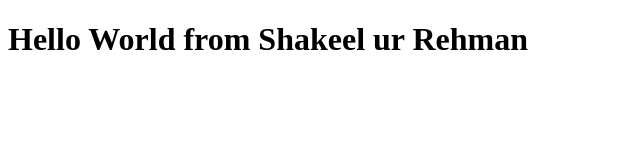
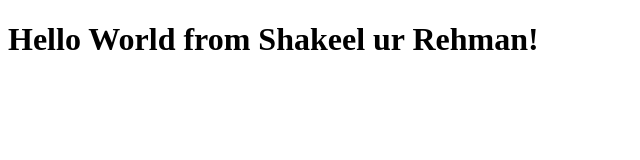
Before and after one commit to 70shakeel/bootcamp2020_shakeelUrRehman, a plain HTML site: page index.html in a window 1280 px wide. Shown: the full height of the page, 0-640 px from the left. Drawn offline with Linux system fonts and the light colour scheme.

Commit message:
auto Upload Surge

```diff
--- a/index.html
+++ b/index.html
@@ -6,6 +6,6 @@
     <title>Shakeel Ur Rehman Assignment 1</title>
   </head>
   <body>
-    <h1>Hello World from Shakeel ur Rehman</h1>
+    <h1>Hello World from Shakeel ur Rehman!</h1>
   </body>
 </html>
```
